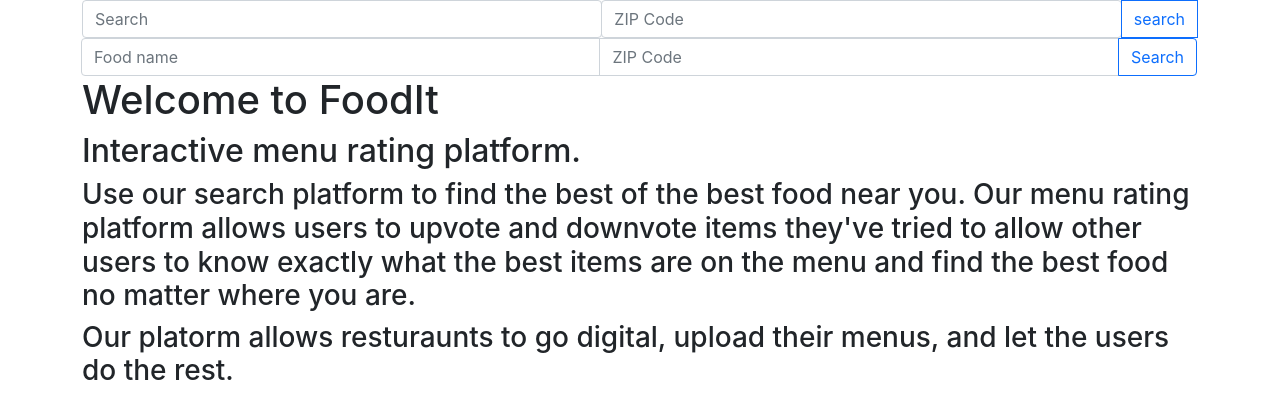
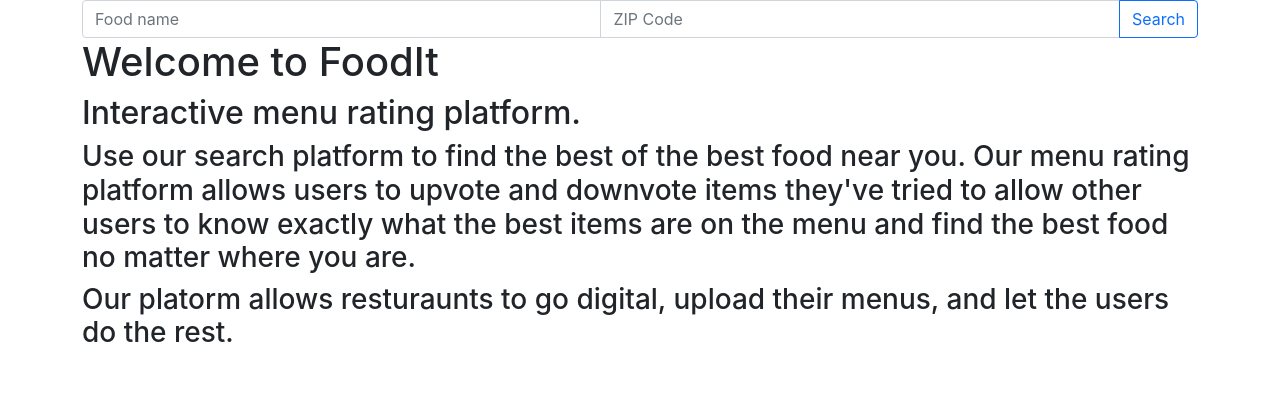
Before and after one commit to JordanRaleigh/TAMUHack2021, a React (Create React App) app: page / in a window 1280 px wide. Shown: the top 418 px of the page. Built offline with nearby package versions, Linux system fonts and the light colour scheme.

Commit message:
removed duplicate search and added barebones food container

```diff
--- /dev/null
+++ b/src/components/FoodItemContainer.js
@@ -0,0 +1,26 @@
+import React, { useState } from "react";
+
+const FoodItem = (props) => {
+  return (
+    <div className="">
+      <div>Name : {props.name}</div>
+      <div>Restaurant : {props.restaurant}</div>
+      <div>Upvotes : {props.upvotes}</div>
+      <div>Downvotes : {props.downvotes}</div>
+    </div>
+  );
+};
+
+const FoodItemcontainer = (props) => {
+  const { data } = props;
+
+  return (
+    <div {...props}>
+      {data.map((food, i) => {
+        return <FoodItem {...food} />;
+      })}
+    </div>
+  );
+};
+
+export default FoodItemcontainer;
--- a/src/components/Search.js
+++ b/src/components/Search.js
@@ -1,25 +1,12 @@
-import React, { useState } from 'react';
+import React, { useState } from "react";
 
-function Search() {
-  const [search, setSearch] = useState('');
-  const [zipCode, setZipCode] = useState('');
-
-  const handleSubmission = async () => {
-    let res = await fetch(
-      `https://7a8424e98eb3.ngrok.io/api/food/${search}/${zipCode}`
-    );
-    try {
-      let status = res.status;
-      if (status !== 200) return console.log(await res.text());
-      console.log(await res.text());
-    } catch (error) {
-      console.log(error);
-    }
-  };
+function Search({ handleSubmission }) {
+  const [search, setSearch] = useState("");
+  const [zipCode, setZipCode] = useState("");
 
   return (
-    <div class="input-group">
-      <input
+    <div class="">
+      {/* <input
         type="search"
         class="form-control rounded"
         placeholder="Search"
@@ -47,12 +34,33 @@
         onClick={handleSubmission}
       >
         search
-      </button>
+      </button> */}
 
       <div className="input-group">
-        <input type="text" placeholder="Food name" class="form-control" />
-        <input type="text" placeholder="ZIP Code" class="form-control" />
-        <button class="btn btn-outline-primary" onClick={handleSubmission}>
+        <input
+          type="text"
+          placeholder="Food name"
+          class="form-control"
+          value={search}
+          onChange={(e) => {
+            setSearch(e.target.value);
+          }}
+        />
+        <input
+          type="text"
+          placeholder="ZIP Code"
+          class="form-control"
+          value={zipCode}
+          onChange={(e) => {
+            setZipCode(e.target.value);
+          }}
+        />
+        <button
+          class="btn btn-outline-primary"
+          onClick={() => {
+            handleSubmission(zipCode, search);
+          }}
+        >
           Search
         </button>
       </div>
--- a/src/pages/Home.js
+++ b/src/pages/Home.js
@@ -1,10 +1,28 @@
-import React from 'react';
-import Search from '../components/Search';
+import React, { useState } from "react";
+import FoodItemcontainer from "../components/FoodItemContainer";
+import Search from "../components/Search";
 
 function Home() {
+  const [foods, setFoods] = useState([]);
+
+  const handleSubmission = async (zipCode, search) => {
+    console.log(zipCode, search);
+    let res = await fetch(
+      `https://7a8424e98eb3.ngrok.io/api/food/${search}/${zipCode}`
+    );
+    try {
+      let status = res.status;
+      if (status !== 200) return console.log(await res.text());
+      let data = await res.json();
+      setFoods((x) => data);
+    } catch (error) {
+      console.log(error);
+    }
+  };
+
   return (
     <div className="container d-flex flex-column justify-content-center ">
-      <Search />
+      <Search handleSubmission={handleSubmission} />
       <h1>Welcome to FoodIt</h1>
       <h2>Interactive menu rating platform.</h2>
       <h3>
@@ -17,6 +35,8 @@
         Our platorm allows resturaunts to go digital, upload their menus, and
         let the users do the rest.
       </h3>
+
+      <FoodItemcontainer data={foods} />
     </div>
   );
 }
```
Also changed, not shown: 2 other files (tests, documents, lock files or other folders).
